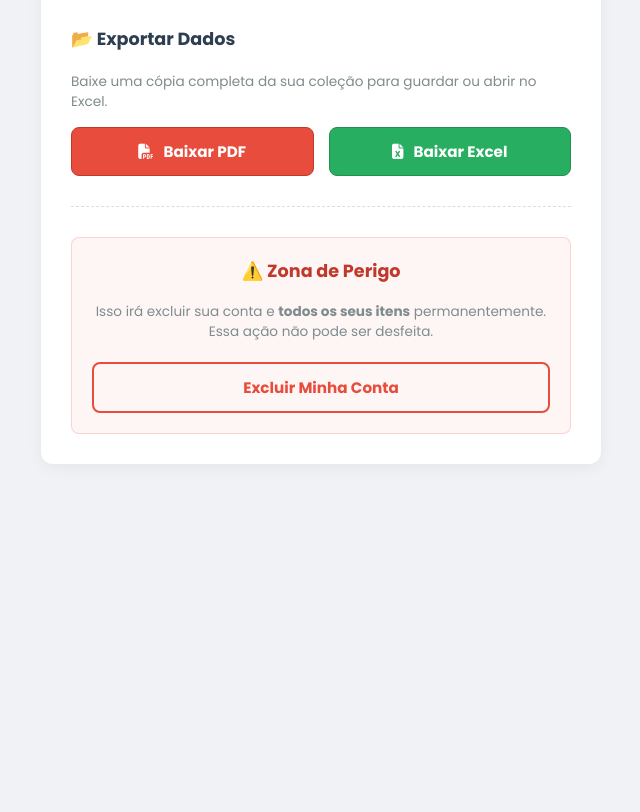
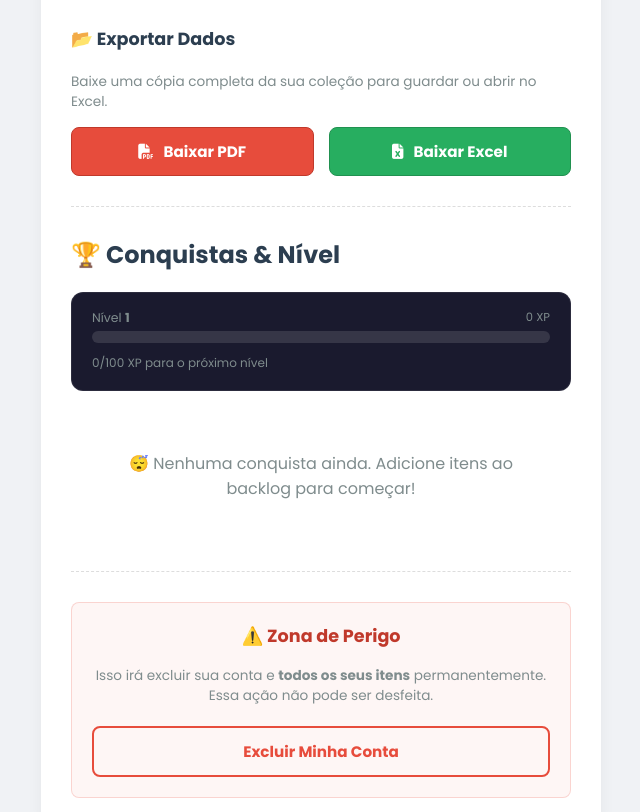
Before and after one commit to augusto-projetos/backlog-api, a Spring Boot app: page /perfil in a window 1280 px wide. Shown: the part 1224-2036 px from the top of the page, without its empty margins (319-959 px from the left). Before the commit the page ends 1688 px from the top, so only its background shows below. Run offline with Spring Boot 4, Linux system fonts and the light colour scheme; the visitor is signed in with stand-in values (Sample User, id 1); data that the repository does not hold is empty; some of the project's set-up classes (security, data sources, template engines, error pages and the like) are left out, and stand-ins take their place; some libraries are stand-ins or nearby versions.

Commit message:
feat: adiciona os estilos e animações das conquistas

```diff
--- a/src/main/java/com/augustoprojetos/backlogapi/infra/security/SecurityConfigurations.java
+++ b/src/main/java/com/augustoprojetos/backlogapi/infra/security/SecurityConfigurations.java
@@ -21,6 +21,7 @@ public class SecurityConfigurations {
                 .authorizeHttpRequests(auth -> auth
                         // LIBERA O ACESSO PÚBLICO PARA:
                         .requestMatchers("/", "/login", "/register", "/auth/**", "/css/**", "/js/**", "/img/**", "/share/**").permitAll()
+                        .requestMatchers(HttpMethod.GET, "/api/conquistas/u/**").permitAll()
                         .requestMatchers(HttpMethod.GET, "/health").permitAll()
                         .requestMatchers(HttpMethod.GET, "/recuperar-senha", "/resetar-senha", "/reenviar-email").permitAll()
                         .requestMatchers(HttpMethod.POST, "/recuperar-senha", "/resetar-senha").permitAll()
--- /dev/null
+++ b/src/main/resources/static/css/conquistas.css
@@ -0,0 +1,235 @@
+/* --- Barra de XP no Header (home.html) --- */
+.xp-bar-container {
+    margin-top: 6px;
+    min-width: 180px;
+}
+
+.xp-nivel-info {
+    display: flex;
+    justify-content: space-between;
+    align-items: center;
+    margin-bottom: 4px;
+}
+
+.xp-nivel-label {
+    font-size: 0.78rem;
+    color: var(--text-muted, #aaa);
+}
+
+.xp-total-label {
+    font-size: 0.72rem;
+    color: var(--text-muted, #aaa);
+}
+
+.xp-bar-track {
+    background: rgba(255,255,255,0.12);
+    border-radius: 20px;
+    height: 8px;
+    overflow: hidden;
+    width: 100%;
+}
+
+.xp-bar-fill {
+    height: 100%;
+    background: linear-gradient(90deg, #f39c12, #e67e22);
+    border-radius: 20px;
+    transition: width 0.7s cubic-bezier(.4,0,.2,1);
+}
+
+/* --- Barra de XP na página de Perfil --- */
+.xp-perfil-container {
+    background: var(--card-bg, #1a1a2e);
+    border: 1px solid rgba(255,255,255,0.08);
+    border-radius: 12px;
+    padding: 16px 20px;
+    margin-bottom: 20px;
+}
+
+.xp-perfil-container .xp-bar-track {
+    height: 12px;
+    margin-bottom: 6px;
+}
+
+/* --- Grid de Conquistas --- */
+.conquistas-grid {
+    display: grid;
+    grid-template-columns: repeat(auto-fill, minmax(260px, 1fr));
+    gap: 12px;
+    margin-top: 16px;
+    margin-bottom: 24px;
+}
+
+.conquista-badge {
+    display: flex;
+    align-items: center;
+    gap: 14px;
+    background: var(--card-bg, #1a1a2e);
+    border: 1px solid rgba(255,165,0,0.25);
+    border-radius: 12px;
+    padding: 14px 16px;
+    transition: transform 0.15s, border-color 0.15s;
+}
+
+.conquista-badge:hover {
+    transform: translateY(-2px);
+    border-color: rgba(255,165,0,0.55);
+}
+
+.conquista-badge-icone {
+    font-size: 2rem;
+    line-height: 1;
+    flex-shrink: 0;
+}
+
+.conquista-badge-info {
+    display: flex;
+    flex-direction: column;
+    gap: 2px;
+}
+
+.conquista-badge-info strong {
+    font-size: 0.9rem;
+    color: var(--text-primary, #eee);
+}
+
+.conquista-badge-info small {
+    font-size: 0.75rem;
+    color: var(--text-muted, #aaa);
+    line-height: 1.3;
+}
+
+.ct-xp {
+    color: #f39c12 !important;
+    font-weight: 600;
+    margin-top: 2px;
+}
+
+.conquistas-vazio {
+    grid-column: 1 / -1;
+    text-align: center;
+    padding: 24px;
+    color: var(--text-muted, #aaa);
+}
+
+/* --- Seção de Conquistas no Perfil Público (shared.html) --- */
+.conquistas-publico-section {
+    max-width: 900px;
+    margin: 0 auto 24px;
+    padding: 20px 16px 16px;
+    background: var(--card-bg, #16213e);
+    border: 1px solid rgba(255,165,0,0.2);
+    border-radius: 14px;
+}
+
+.conquistas-publico-header {
+    display: flex;
+    justify-content: space-between;
+    align-items: center;
+    margin-bottom: 10px;
+}
+
+.conquistas-publico-header h3 {
+    margin: 0;
+    font-size: 1rem;
+}
+
+.xp-nivel-badge {
+    font-size: 0.8rem;
+    background: rgba(243,156,18,0.15);
+    color: #f39c12;
+    padding: 4px 10px;
+    border-radius: 20px;
+    border: 1px solid rgba(243,156,18,0.3);
+}
+
+.conquistas-grid-publico {
+    grid-template-columns: repeat(auto-fill, minmax(220px, 1fr));
+    margin-top: 10px;
+    margin-bottom: 0;
+}
+
+/* --- Toast de Conquista --- */
+.conquista-toast {
+    position: fixed;
+    bottom: 24px;
+    right: 24px;
+    z-index: 9999;
+    animation: slideInToast 0.4s cubic-bezier(.4,0,.2,1);
+}
+
+@keyframes slideInToast {
+    from { transform: translateX(120%); opacity: 0; }
+    to   { transform: translateX(0);    opacity: 1; }
+}
+
+@keyframes slideOutToast {
+    from { transform: translateX(0);    opacity: 1; }
+    to   { transform: translateX(120%); opacity: 0; }
+}
+
+.conquista-toast.hide {
+    animation: slideOutToast 0.35s cubic-bezier(.4,0,.2,1) forwards;
+}
+
+.conquista-toast-inner {
+    display: flex;
+    align-items: center;
+    gap: 14px;
+    background: linear-gradient(135deg, #1a1a2e 0%, #16213e 100%);
+    border: 1px solid rgba(243,156,18,0.5);
+    border-radius: 14px;
+    padding: 14px 20px;
+    box-shadow: 0 8px 32px rgba(0,0,0,0.4), 0 0 0 1px rgba(243,156,18,0.15);
+    min-width: 280px;
+    max-width: 360px;
+}
+
+.conquista-toast-icone {
+    font-size: 2.2rem;
+    flex-shrink: 0;
+}
+
+.conquista-toast-texto {
+    display: flex;
+    flex-direction: column;
+    gap: 2px;
+}
+
+.conquista-toast-texto small {
+    font-size: 0.7rem;
+    color: #f39c12;
+    font-weight: 600;
+    text-transform: uppercase;
+    letter-spacing: 0.5px;
+}
+
+.conquista-toast-texto strong {
+    font-size: 0.95rem;
+    color: #fff;
+}
+
+.conquista-toast-texto small:last-child {
+    font-size: 0.75rem;
+    color: #aaa;
+    text-transform: none;
+    letter-spacing: 0;
+    font-weight: 400;
+}
+
+/* --- Responsividade --- */
+@media (max-width: 600px) {
+    .conquista-toast {
+        bottom: 12px;
+        right: 12px;
+        left: 12px;
+    }
+
+    .conquista-toast-inner {
+        min-width: unset;
+        max-width: unset;
+    }
+
+    .conquistas-grid {
+        grid-template-columns: 1fr;
+    }
+}
--- a/src/main/resources/static/js/script.js
+++ b/src/main/resources/static/js/script.js
@@ -263,12 +263,21 @@ async function salvarItem(event) {
 
         // SE DEU CERTO (200 ou 201)
         if (resposta.ok) {
+            const data = await resposta.json();
+
+            // Dispara toasts de conquistas ANTES de redirecionar
+            const novas = data.conquistasDesbloqueadas || [];
+
             Swal.fire({
                 title: 'Sucesso!',
                 text: 'Item salvo com sucesso!',
                 icon: 'success',
                 confirmButtonText: 'Ok'
             }).then(() => {
+                // Armazena conquistas para exibir na home após redirect
+                if (novas.length > 0) {
+                    sessionStorage.setItem('conquistas_pendentes', JSON.stringify(novas));
+                }
                 window.location.href = '/home';
             });
         }
--- a/src/main/resources/templates/perfil.html
+++ b/src/main/resources/templates/perfil.html
@@ -12,6 +12,7 @@
         <link href="https://fonts.googleapis.com/css2?family=Poppins:wght@400;700&display=swap" rel="stylesheet">
         <link rel="stylesheet" th:href="@{/css/perfil.css}">
         <link rel="stylesheet" th:href="@{/css/variaveis.css}">
+        <link rel="stylesheet" th:href="@{/css/conquistas.css}">
     </head>
     <body>
 
@@ -131,6 +132,42 @@
 
             <hr class="divisor">
 
+            <!-- --- Sistema de Conquistas --- -->
+            <h2>🏆 Conquistas &amp; Nível</h2>
+
+            <!-- Barra de XP -->
+            <div class="xp-perfil-container">
+                <div class="xp-nivel-info">
+                    <span class="xp-nivel-label">Nível <strong th:text="${nivel}">1</strong></span>
+                    <span class="xp-total-label" th:text="${xpTotal} + ' XP'">0 XP</span>
+                </div>
+                <div class="xp-bar-track">
+                    <div class="xp-bar-fill" th:style="'width:' + ${progresso} + '%'"></div>
+                </div>
+                <small style="color: var(--text-muted); font-size: 0.75rem;">
+                    <span th:text="${xpTotal % 100}">0</span>/100 XP para o próximo nível
+                </small>
+            </div>
+
+            <!-- Grid de badges -->
+            <div class="conquistas-grid">
+                <div class="conquista-badge"
+                     th:each="uc : ${conquistas}">
+                    <span class="conquista-badge-icone" th:text="${uc.conquista.icone}">🏅</span>
+                    <div class="conquista-badge-info">
+                        <strong th:text="${uc.conquista.nome}">Nome</strong>
+                        <small th:text="${uc.conquista.descricao}">Descrição</small>
+                        <small class="ct-xp" th:text="'+' + ${uc.conquista.xp} + ' XP'">+0 XP</small>
+                    </div>
+                </div>
+
+                <div th:if="${conquistas.isEmpty()}" class="conquistas-vazio">
+                    <p>😴 Nenhuma conquista ainda. Adicione itens ao backlog para começar!</p>
+                </div>
+            </div>
+
+            <hr class="divisor">
+
             <div class="zona-perigo">
                 <h3 class="zona-perigo-titulo">⚠️ Zona de Perigo</h3>
                 <p class="zona-perigo-texto">
```
Also changed, not shown: src/main/resources/static/js/conquistas.js (added, +121 -0 lines), src/main/resources/templates/home.html (+25 -0 lines), src/main/resources/templates/shared.html (+26 -0 lines).
